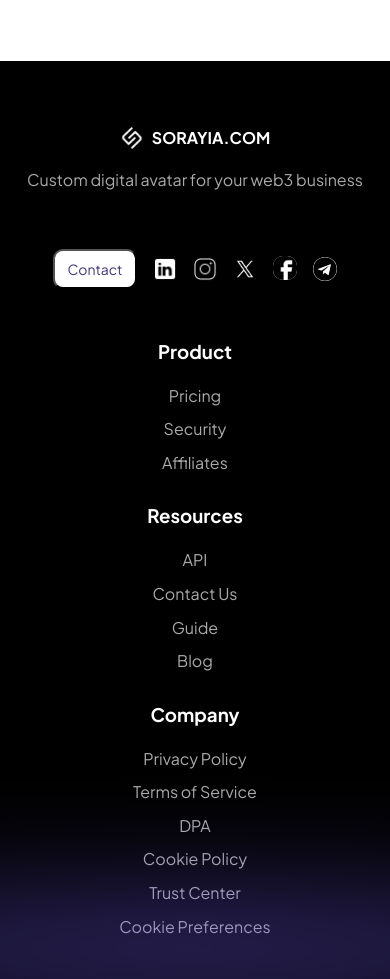
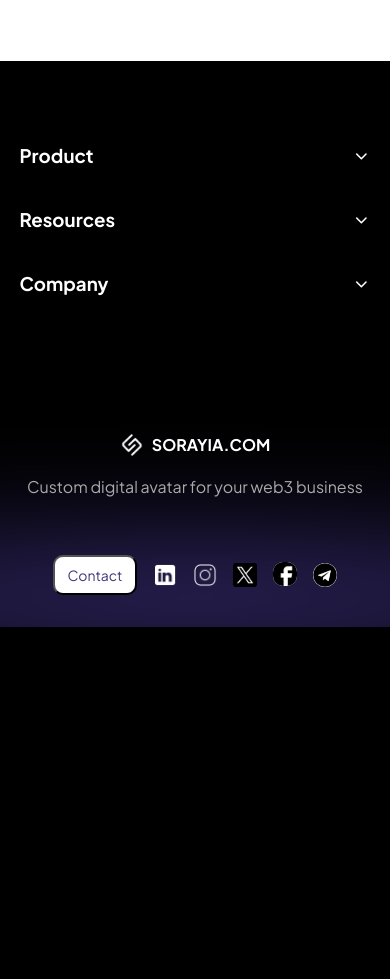
Before and after one commit to vitorlopes079/sorayia2, a Next.js app: page / in a window 390 px wide. Shown: the part 10920-11899 px from the top of the page. After the commit the page ends 11547 px from the top, so only its background shows below. Built offline with nearby package versions, Linux system fonts and the light colour scheme.

Commit message:
footer colapse added for mobile

```diff
--- a/src/components/Footer/Footer.module.css
+++ b/src/components/Footer/Footer.module.css
@@ -7,6 +7,7 @@
   background-color: #000;
   position: relative;
   overflow: hidden;
+  z-index: 0;
 }
 
 .footerContent {
@@ -14,6 +15,7 @@
   display: flex;
   justify-content: space-between;
   gap: 2rem;
+  z-index: 2;
 }
 
 .branding {
@@ -31,8 +33,6 @@
   font-size: 24px;
   font-weight: 400;
 }
-
-
 
 .icon {
   background-color: white;
@@ -67,9 +67,13 @@
   flex-direction: column;
 }
 
-.linksColumn h3 {
+.columnHeader {
   font-weight: bold;
   margin-bottom: 1rem;
+  cursor: pointer;
+  display: flex;
+  align-items: center;
+  justify-content: space-between;
 }
 
 .linksColumn ul {
@@ -136,7 +140,7 @@
   left: 50%;
   transform: translateX(-50%);
   pointer-events: none;
-  z-index: 20;
+  z-index: 1;
 }
 
 .logo {
@@ -160,7 +164,7 @@
 /* Responsive styles */
 @media (max-width: 1024px) {
   .footerContent {
-    width: 95%;
+    width: 90%;
   }
 
   .linksSection {
@@ -170,9 +174,10 @@
 
 @media (max-width: 768px) {
   .footerContent {
-    flex-direction: column;
+    flex-direction: column-reverse;
     align-items: center;
     text-align: center;
+    min-height: 470px;
   }
 
   .branding {
@@ -188,20 +193,56 @@
   }
 
   .linksSection {
-    gap: 6rem;
+    flex-direction: column;
+    gap: 1rem;
+    align-items: center;
+    width: 100%;
   }
 
   .linksColumn {
     align-items: center;
+    width: 100%;
   }
 
   .linksColumn h3 {
     margin-top: 1rem;
+    width: 100%;
   }
 
-  .logoImage {
-    width: 28px;
-    height: 31px;
+  .collapsibleList {
+    overflow: hidden;
+    transition: max-height 0.3s ease;
+    width: 100%;
+    text-align: left;
+  }
+
+  .collapsibleList:not(.open) {
+    max-height: 0;
+  }
+
+  .arrow {
+    transition: transform 0.3s;
+  }
+
+  .arrow.open {
+    transform: rotate(180deg);
+  }
+}
+
+@media (min-width: 769px) {
+  .linksColumn ul {
+    display: block !important;
+    overflow: visible !important;
+    max-height: none !important;
+  }
+
+  .arrow {
+    display: none;
+  }
+
+  .columnHeader {
+    cursor: default;
+    justify-content: center;
   }
 }
 
--- a/src/components/Footer/Footer.tsx
+++ b/src/components/Footer/Footer.tsx
@@ -1,13 +1,35 @@
-import React from "react";
+"use client";
+
+import React, { useState, useRef } from "react";
 import Link from "next/link";
 import Image from "next/image";
 import styles from "./Footer.module.css";
 import ButtonFilled from "../ButtonFilled/ButtonFilled";
+import { FiChevronDown } from "react-icons/fi";
 
 const Footer = () => {
+  // State variable to track which section is open
+  const [openSection, setOpenSection] = useState<string | null>(null);
+
+  // Refs for calculating height
+  const productRef = useRef<HTMLUListElement>(null);
+  const resourcesRef = useRef<HTMLUListElement>(null);
+  const companyRef = useRef<HTMLUListElement>(null);
+
+  // Helper function to toggle sections
+  const toggleSection = (section: string) => {
+    setOpenSection((prev) => (prev === section ? null : section));
+  };
+
+  // Helper function to get the max-height
+  const getMaxHeight = (ref: React.RefObject<HTMLUListElement>) => {
+    return ref.current ? ref.current.scrollHeight + "px" : "0px";
+  };
+
   return (
     <footer className={styles.footer}>
       <div className={styles.footerContent}>
+        {/* Branding Section */}
         <div className={styles.branding}>
           <div className={styles.logo}>
             <Image
@@ -18,7 +40,7 @@
               className={styles.logoImage}
             />
             <h4 className={styles.logoText}>SORAYIA.COM</h4>
-          </div>{" "}
+          </div>
           <p className={styles.subtitle}>
             Custom digital avatar for your web3 business
           </p>
@@ -76,7 +98,7 @@
             >
               <Image
                 src="/images/social-icons/telegram.png"
-                alt="YouTube"
+                alt="Telegram"
                 width={24}
                 height={24}
                 className={styles.iconImage}
@@ -87,9 +109,29 @@
 
         {/* Links Section */}
         <div className={styles.linksSection}>
+          {/* Product Links */}
           <div className={styles.linksColumn}>
-            <h3>Product</h3>
-            <ul>
+            <h3
+              className={styles.columnHeader}
+              onClick={() => toggleSection("product")}
+            >
+              Product
+              <FiChevronDown
+                className={`${styles.arrow} ${
+                  openSection === "product" ? styles.open : ""
+                }`}
+              />
+            </h3>
+            <ul
+              ref={productRef}
+              className={`${styles.collapsibleList} ${
+                openSection === "product" ? styles.open : ""
+              }`}
+              style={{
+                maxHeight:
+                  openSection === "product" ? getMaxHeight(productRef) : "0px",
+              }}
+            >
               <li>
                 <Link href="/pricing">Pricing</Link>
               </li>
@@ -101,9 +143,32 @@
               </li>
             </ul>
           </div>
+
+          {/* Resources Links */}
           <div className={styles.linksColumn}>
-            <h3>Resources</h3>
-            <ul>
+            <h3
+              className={styles.columnHeader}
+              onClick={() => toggleSection("resources")}
+            >
+              Resources
+              <FiChevronDown
+                className={`${styles.arrow} ${
+                  openSection === "resources" ? styles.open : ""
+                }`}
+              />
+            </h3>
+            <ul
+              ref={resourcesRef}
+              className={`${styles.collapsibleList} ${
+                openSection === "resources" ? styles.open : ""
+              }`}
+              style={{
+                maxHeight:
+                  openSection === "resources"
+                    ? getMaxHeight(resourcesRef)
+                    : "0px",
+              }}
+            >
               <li>
                 <Link href="/api">API</Link>
               </li>
@@ -118,9 +183,30 @@
               </li>
             </ul>
           </div>
+
+          {/* Company Links */}
           <div className={styles.linksColumn}>
-            <h3>Company</h3>
-            <ul>
+            <h3
+              className={styles.columnHeader}
+              onClick={() => toggleSection("company")}
+            >
+              Company
+              <FiChevronDown
+                className={`${styles.arrow} ${
+                  openSection === "company" ? styles.open : ""
+                }`}
+              />
+            </h3>
+            <ul
+              ref={companyRef}
+              className={`${styles.collapsibleList} ${
+                openSection === "company" ? styles.open : ""
+              }`}
+              style={{
+                maxHeight:
+                  openSection === "company" ? getMaxHeight(companyRef) : "0px",
+              }}
+            >
               <li>
                 <Link href="/privacy-policy">Privacy Policy</Link>
               </li>
```
